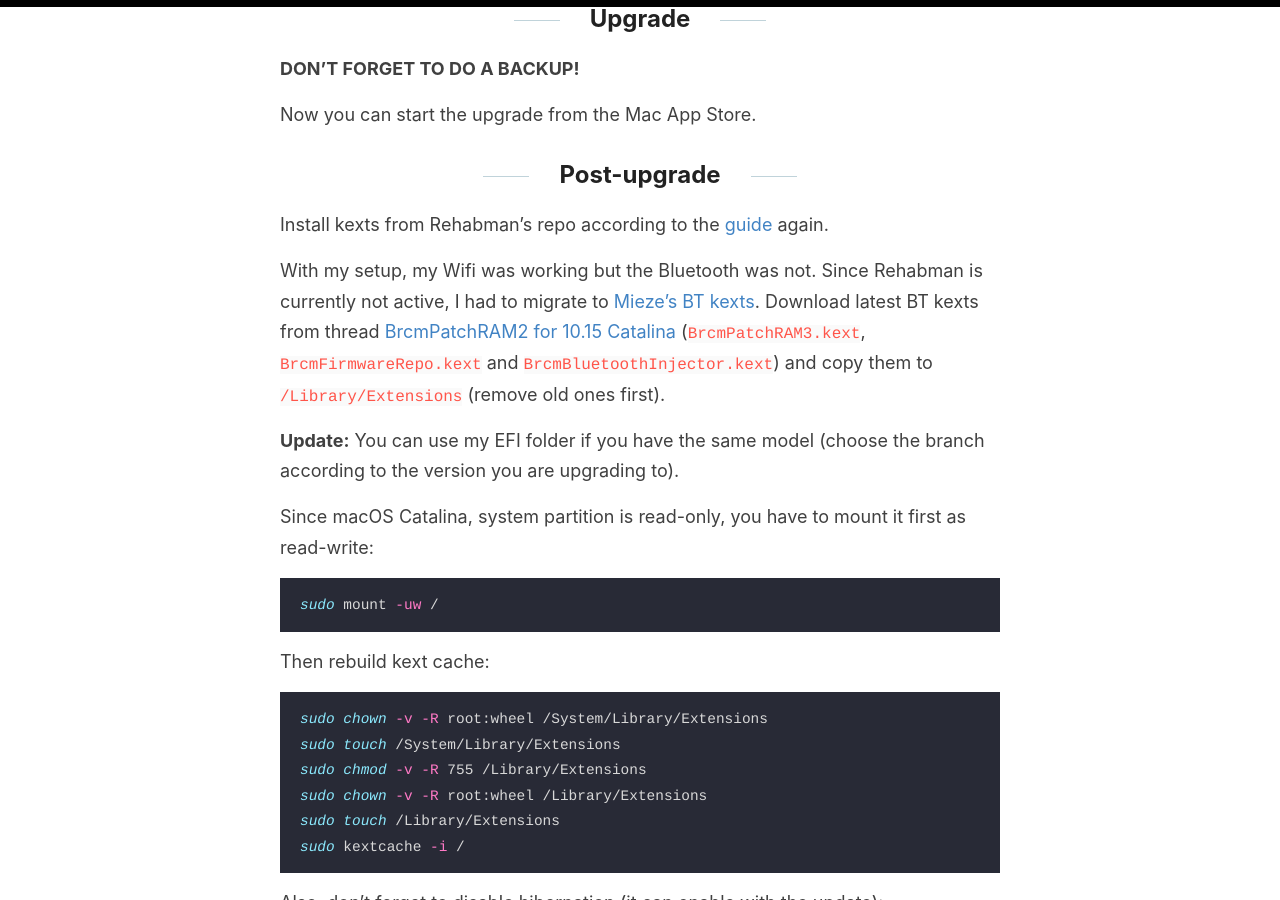
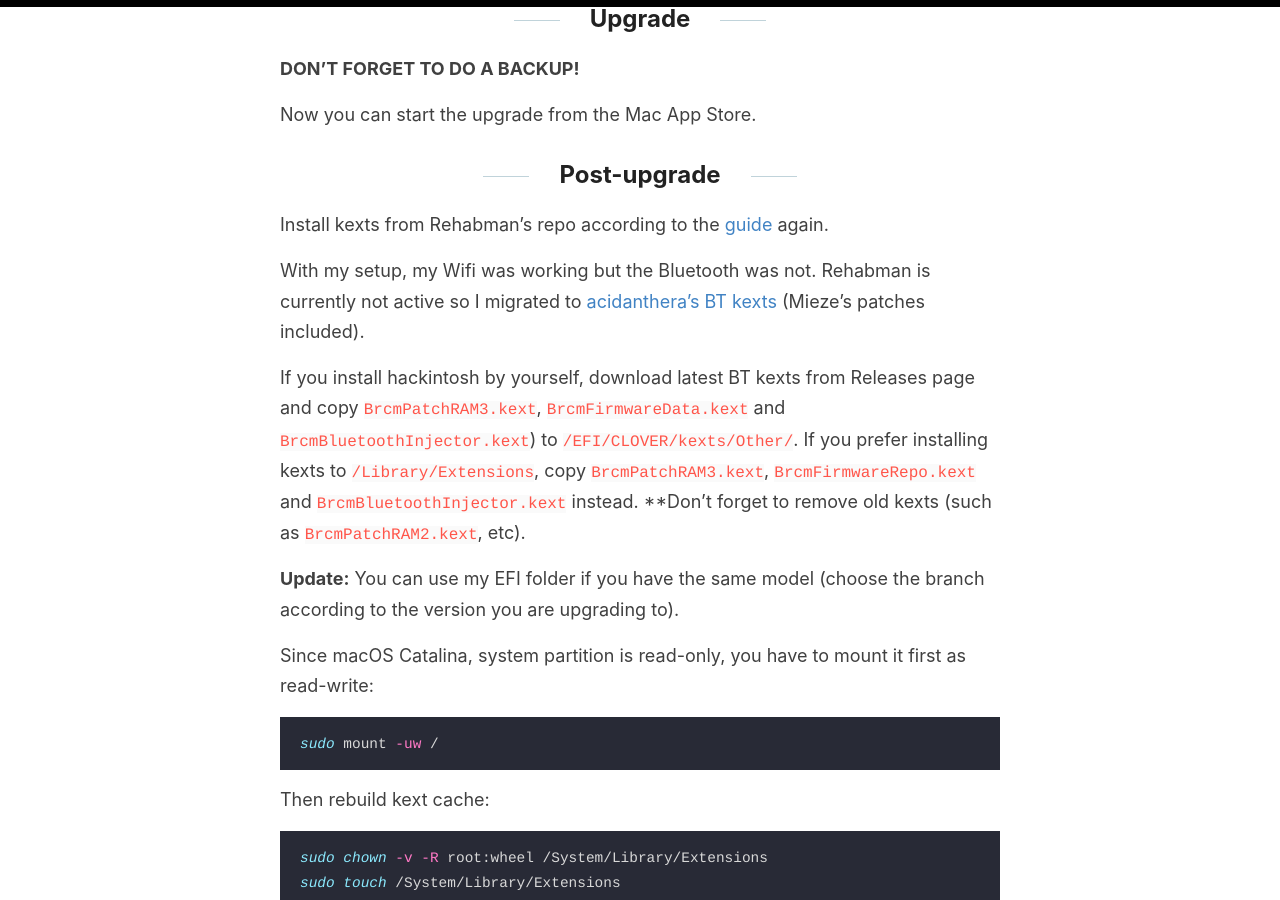
Before and after one commit to Hologos/hologos.github.io, a Jekyll site: the page built from _posts/2019-11-01-upgrade-from-macos-mojave-to-macos-catalina.md, in a window 1280 px wide and 900 px high, scrolled down 1551 px. Built offline with Jekyll 4.4.1, drawn with Linux system fonts in a browser that asks for light colours; comment, search, counter and statistics services are not loaded.

Commit message:
Updates wifi+bt installation guide in article Upgrade from macOS Mojave to macOS Catalina.

```diff
--- a/_posts/2019-11-01-upgrade-from-macos-mojave-to-macos-catalina.md
+++ b/_posts/2019-11-01-upgrade-from-macos-mojave-to-macos-catalina.md
@@ -56,7 +56,9 @@ Now you can start the upgrade from the Mac App Store.
 
 Install kexts from Rehabman's repo according to the [guide](https://www.tonymacx86.com/threads/guide-hp-probook-elitebook-zbook-using-clover-uefi-hotpatch.261719/) again.
 
-With my setup, my Wifi was working but the Bluetooth was not. Since Rehabman is currently not active, I had to migrate to [Mieze's BT kexts](https://github.com/Mieze/OS-X-BrcmPatchRAM-Catalina). Download latest BT kexts from thread [BrcmPatchRAM2 for 10.15 Catalina](https://www.insanelymac.com/forum/topic/339175-brcmpatchram2-for-1015-catalina-broadcom-bluetooth-firmware-upload/?page=6) (`BrcmPatchRAM3.kext`, `BrcmFirmwareRepo.kext` and `BrcmBluetoothInjector.kext`) and copy them to `/Library/Extensions` (remove old ones first).
+With my setup, my Wifi was working but the Bluetooth was not. Rehabman is currently not active so I migrated to [acidanthera's BT kexts](https://github.com/acidanthera/BrcmPatchRAM) (Mieze's patches included).
+
+If you install hackintosh by yourself, download latest BT kexts from Releases page and copy `BrcmPatchRAM3.kext`, `BrcmFirmwareData.kext` and `BrcmBluetoothInjector.kext`) to `/EFI/CLOVER/kexts/Other/`. If you prefer installing kexts to `/Library/Extensions`, copy `BrcmPatchRAM3.kext`, `BrcmFirmwareRepo.kext` and `BrcmBluetoothInjector.kext` instead. **Don't forget to remove old kexts (such as `BrcmPatchRAM2.kext`, etc).
 
 **Update:** You can use my EFI folder if you have the same model (choose the branch according to the version you are upgrading to).
 
```
